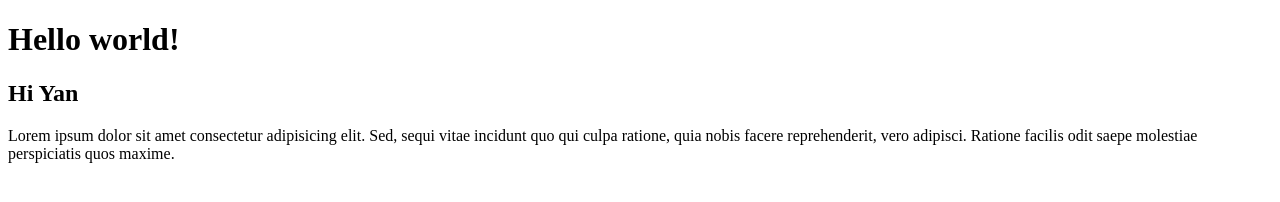
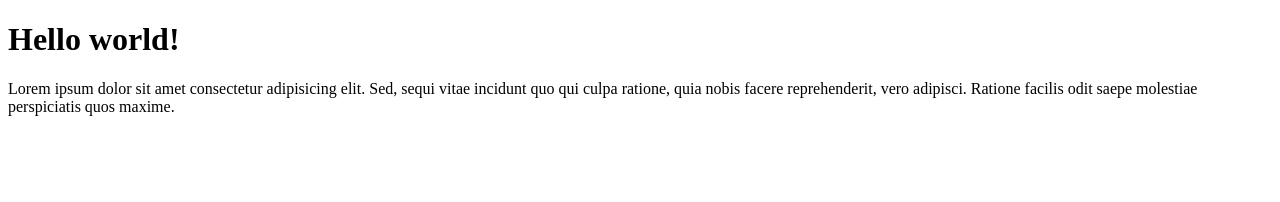
Before and after one commit to Yan1188/project-1, a plain HTML site: page index.html in a window 1280 px wide. Drawn offline with Linux system fonts and the light colour scheme.

Commit message:
second commit

```diff
--- a/index.html
+++ b/index.html
@@ -7,7 +7,7 @@
   </head>
   <body>
     <h1>Hello world!</h1>
-    <h2>Hi Yan</h2>
+
     <p>
       Lorem ipsum dolor sit amet consectetur adipisicing elit. Sed, sequi vitae
       incidunt quo qui culpa ratione, quia nobis facere reprehenderit, vero
```
